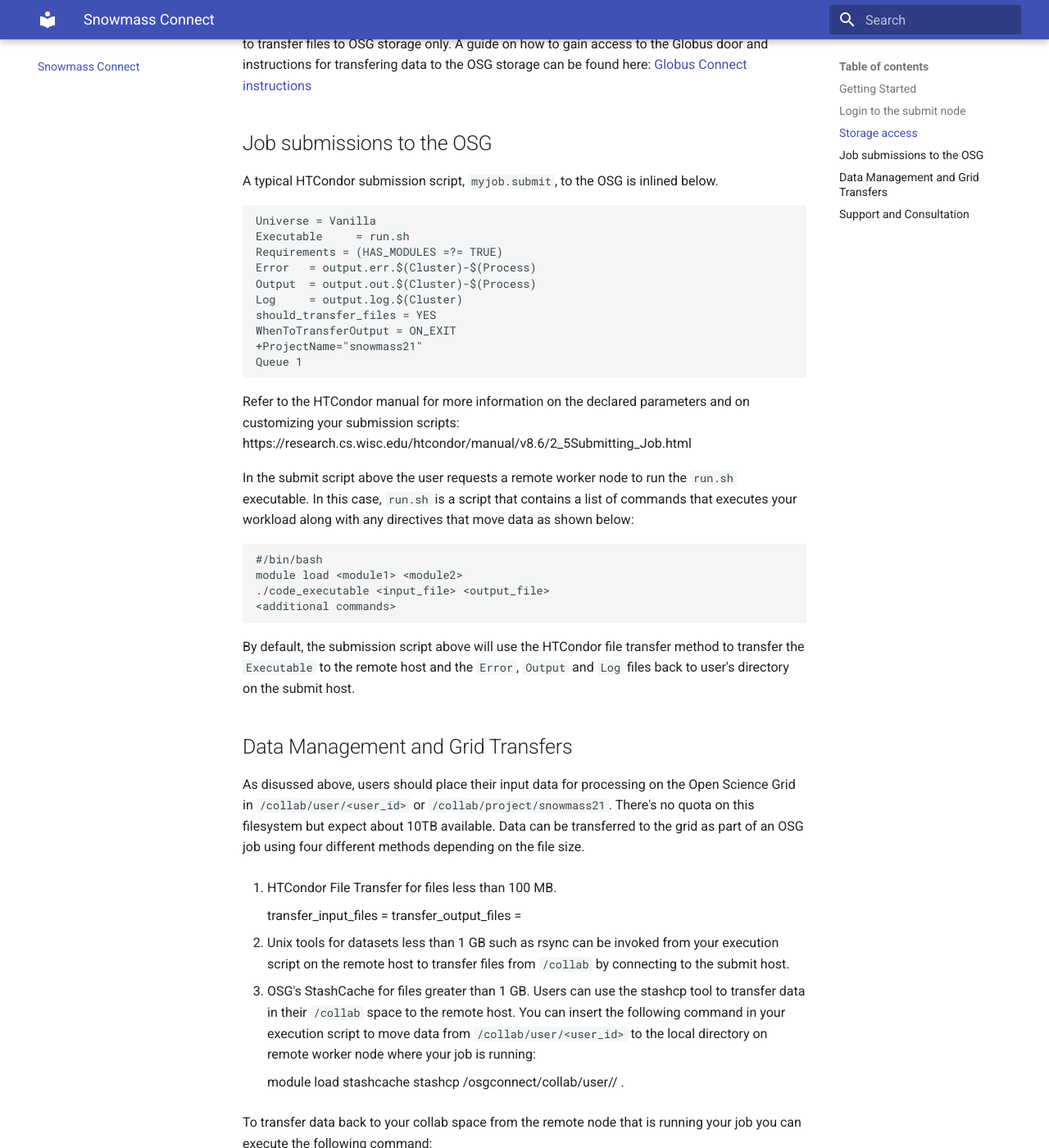
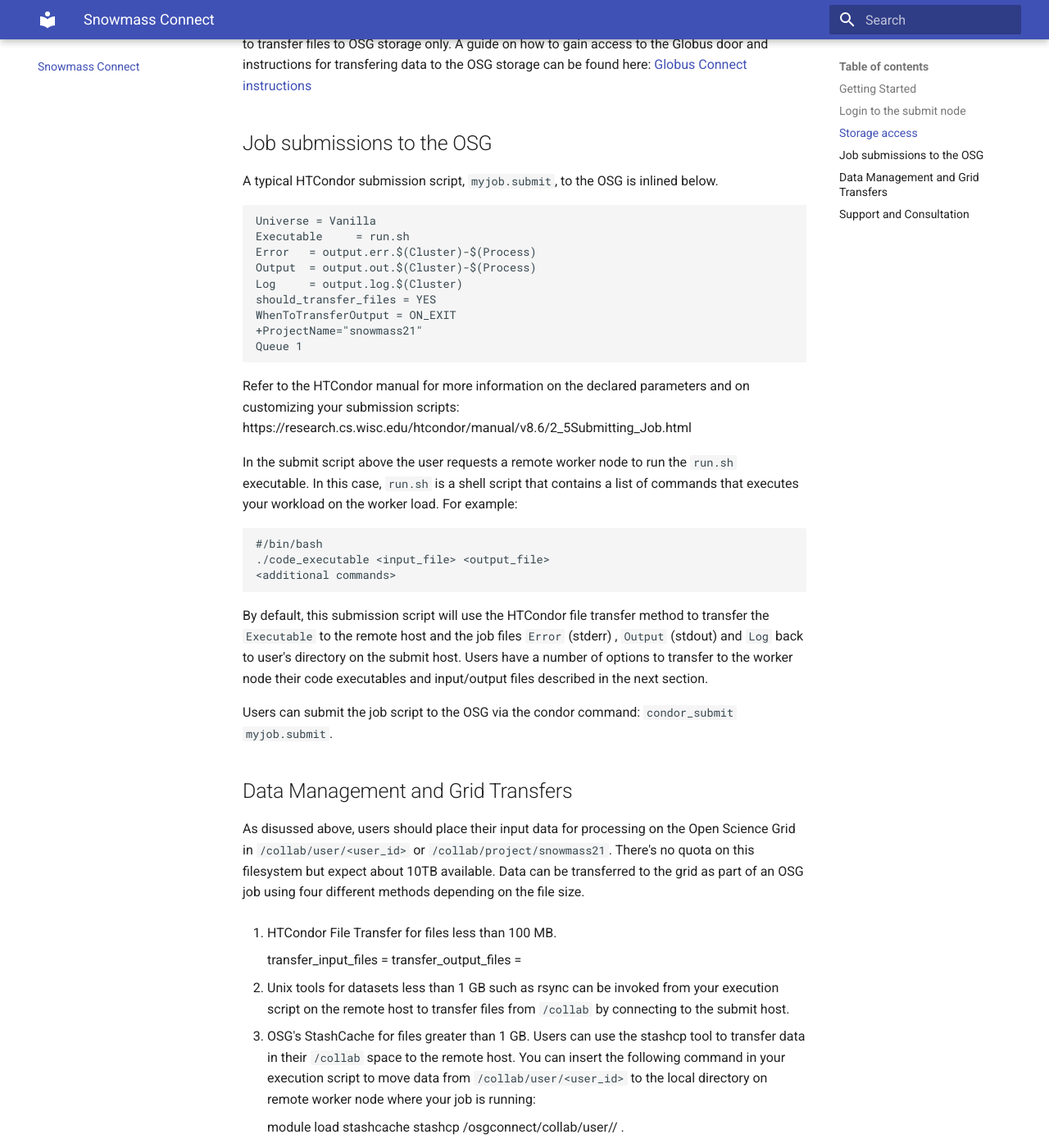
Before and after one commit to ppaschos/snowmass-connect-docs, an MkDocs documentation site: the page built from docs/index.md, in a window 1280 px wide and 1400 px high, scrolled down 1807 px. Shown: the whole window at 82% size. Built offline with MkDocs 1.6.1 and Material for MkDocs 9.7.7, drawn with Linux system fonts in a browser that asks for light colours.

Commit message:
Update index.md

```diff
--- a/docs/index.md
+++ b/docs/index.md
@@ -59,7 +59,6 @@
 
     Universe = Vanilla
     Executable     = run.sh
-    Requirements = (HAS_MODULES =?= TRUE)
     Error   = output.err.$(Cluster)-$(Process)
     Output  = output.out.$(Cluster)-$(Process)
     Log     = output.log.$(Cluster)
@@ -71,17 +70,18 @@
 Refer to the HTCondor manual for more information on the declared parameters and on customizing your submission scripts: https://research.cs.wisc.edu/htcondor/manual/v8.6/2_5Submitting_Job.html
 
 In the submit script above the user requests a remote worker node to run the `run.sh` executable. In this case,
-`run.sh` is a script that contains a list of commands that executes your workload
-along with any directives that move data as shown below:
+`run.sh` is a shell script that contains a list of commands that executes your workload on the worker load.  For example:
 
     #/bin/bash
-    module load <module1> <module2>
     ./code_executable <input_file> <output_file>
     <additional commands>
 
-By default, the submission script above will use the HTCondor file transfer
-method to transfer the `Executable` to the remote host and the `Error`, `Output` and `Log`
-files back to user's directory on the submit host.
+By default, this submission script will use the HTCondor file transfer
+method to transfer the `Executable` to the remote host and the job files `Error` (stderr) , `Output` (stdout) and `Log`
+back to user's directory on the submit host. Users have a number of options to transfer to the worker node
+their code executables and input/output files described in the next section.
+
+Users can submit the job script to the OSG via the condor command: `condor_submit myjob.submit`.
 
 
 ## Data Management and Grid Transfers
```
